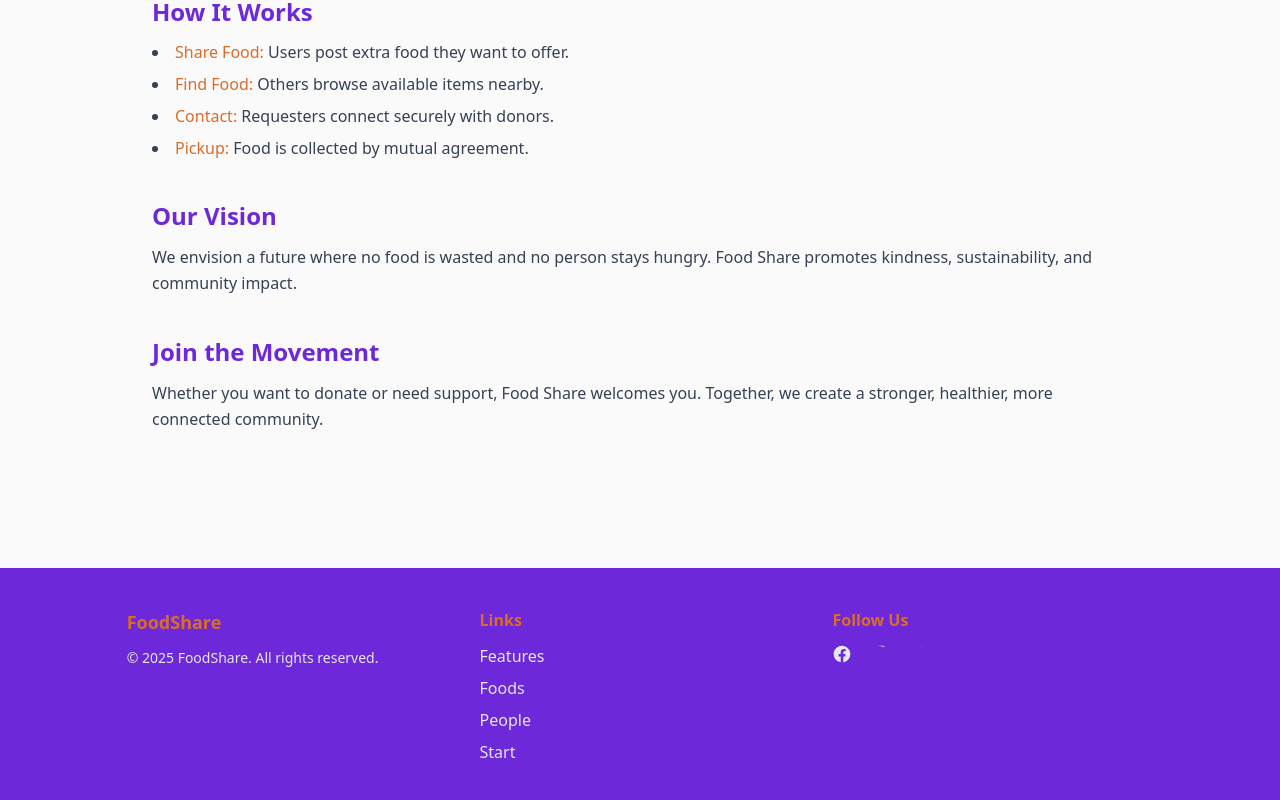
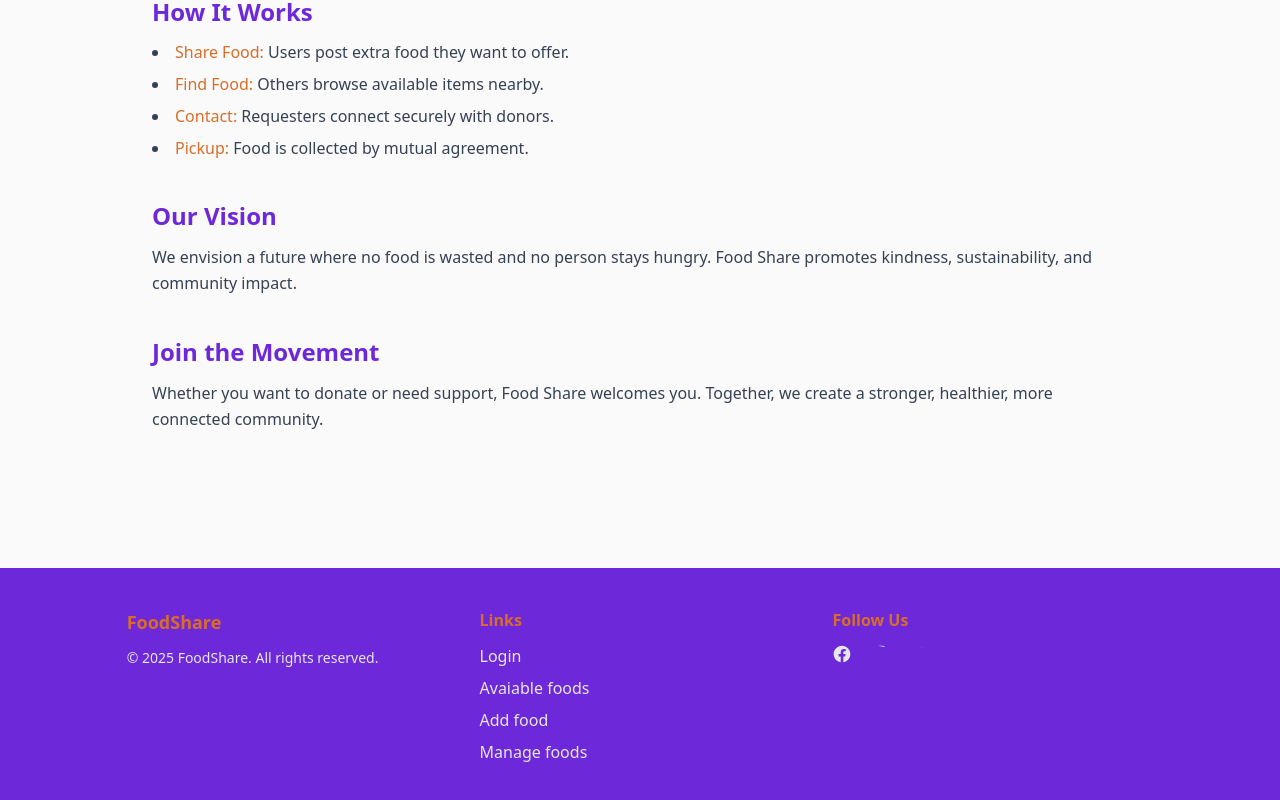
Before and after one commit to Azizul-haque1/food-share, a Next.js app: page /About in a window 1280 px wide. Shown: the part 418-1218 px from the top of the page. Built offline with nearby package versions, Linux system fonts and the light colour scheme; no server answers.

Commit message:
quick links add

```diff
--- a/src/components/Footer.jsx
+++ b/src/components/Footer.jsx
@@ -22,23 +22,23 @@ export default function Footer() {
                     </h4>
                     <ul className="space-y-2 text-gray-200">
                         <li>
-                            <Link href="#features" className="hover:text-secondary transition">
-                                Features
+                            <Link href="/auth/login" className="hover:text-secondary transition">
+                                Login
                             </Link>
                         </li>
                         <li>
-                            <Link href="#items" className="hover:text-secondary transition">
-                                Foods
+                            <Link href="/available-foods" className="hover:text-secondary transition">
+                                Avaiable foods
                             </Link>
                         </li>
                         <li>
-                            <Link href="#testimonials" className="hover:text-secondary transition">
-                                People
+                            <Link href="/add-food" className="hover:text-secondary transition">
+                                Add food
                             </Link>
                         </li>
                         <li>
-                            <Link href="#banner" className="hover:text-secondary transition">
-                                Start
+                            <Link href="/manage-foods" className="hover:text-secondary transition">
+                                Manage foods
                             </Link>
                         </li>
                     </ul>
--- a/src/components/Hero.jsx
+++ b/src/components/Hero.jsx
@@ -12,11 +12,11 @@ export default function Hero() {
             }}
         >
             <motion.div
-                initial={{ opacity: 0, y: 300, }}
+                initial={{ opacity: 0, y: 200, }}
                 animate={{ opacity: 1, y: 0, }}
-                // exit={{ opacity: 0, y: -100 }}
-                // transition={{ ease: 'easeOut', duration: 1 }}
-                transition={{ type:'keyframes', stiffness: 60, damping: 70, }}
+                exit={{ opacity: 0, y: -100 }}
+                transition={{ ease: 'easeOut', duration: 1 }}
+                // transition={{ type:'keyframes', stiffness: 60, damping: 70, }}
 
                 className="max-w-2xl">
                 <h1 className="text-5xl md:text-7xl font-serif font-semibold text-gray-900 mb-6">
--- a/src/components/LoginButton.jsx
+++ b/src/components/LoginButton.jsx
@@ -3,6 +3,7 @@
 import { signIn } from "next-auth/react";
 
 export default function LoginButton() {
+
     return (
         <button
             onClick={() => signIn("google")}
```
